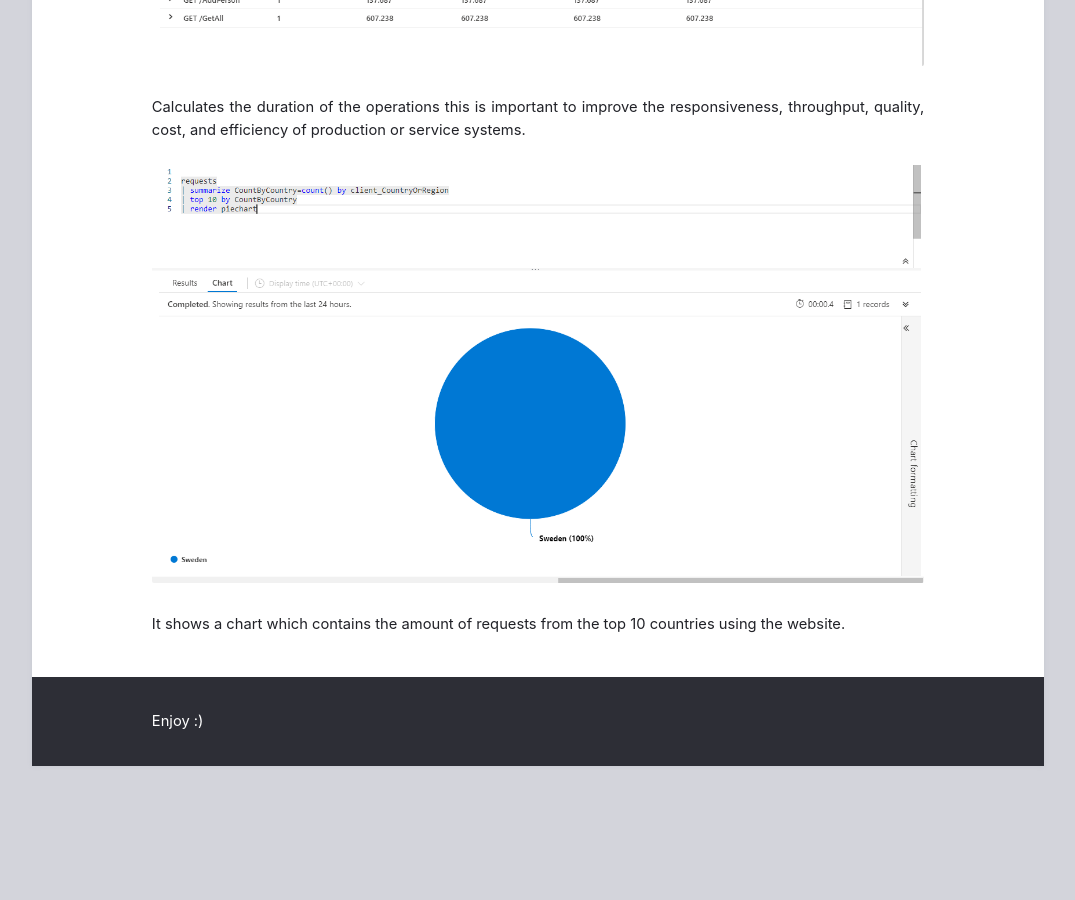
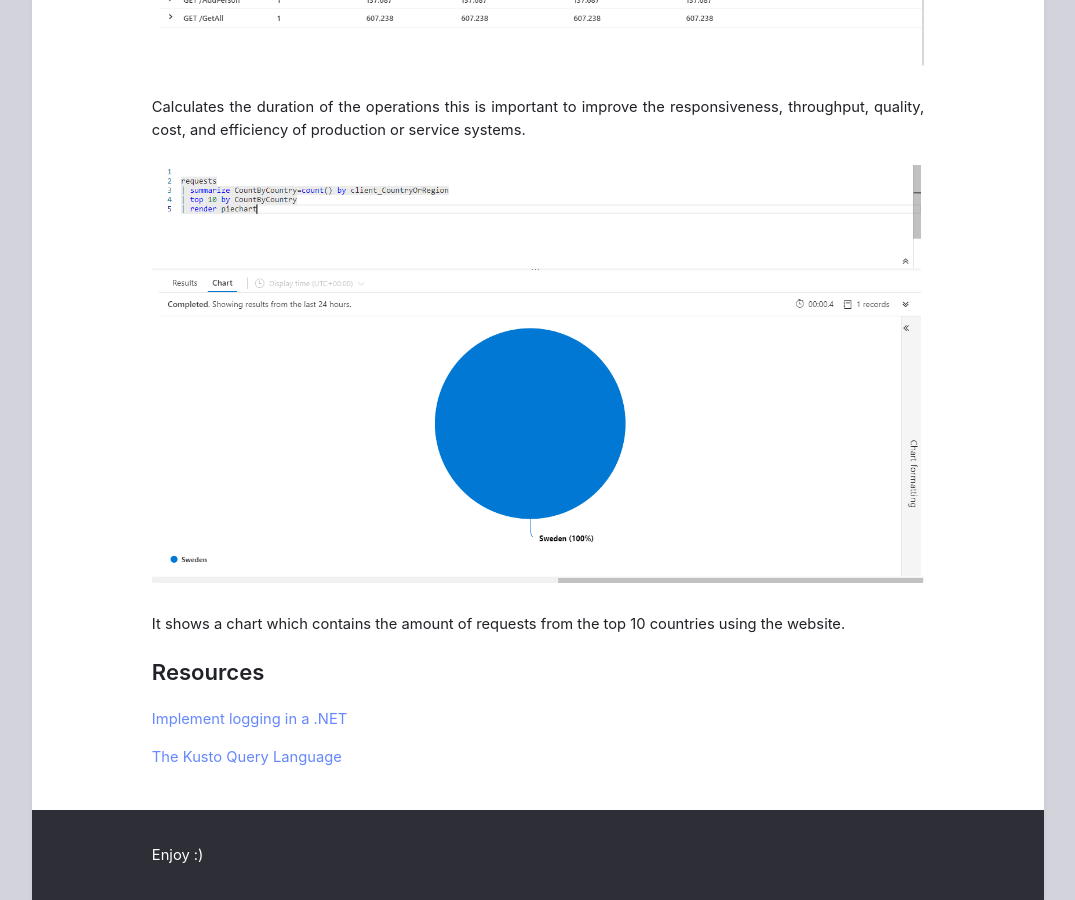
Before and after one commit to ItsAnass/ItsAnass.github.io, a Jekyll site: the page built from _posts/2021-10-05-Monitoring-of-cloud-applications.md, in a window 1280 px wide and 900 px high, scrolled down 1514 px. Shown: the whole window, without its empty margins (102-1177 px from the left). Built offline with Jekyll 4.4.1, drawn with Linux system fonts in a browser that asks for light colours; before the commit the page ends 2280 px from its top, so only the background shows below that.

Commit message:
Update 2021-10-05-Monitoring-of-cloud-applications.md

```diff
--- a/_posts/2021-10-05-Monitoring-of-cloud-applications.md
+++ b/_posts/2021-10-05-Monitoring-of-cloud-applications.md
@@ -44,3 +44,10 @@ Calculates the duration of the operations this is important to improve the respo
 ![JSFile](https://github.com/ItsAnass/ItsAnass.github.io/blob/main/assets/Images/Logging/Screenshot%202021-10-05%20183554.png?raw=true)
 
 It shows a chart which contains the amount of requests from the top 10 countries using the website.
+
+
+## Resources
+
+[Implement logging in a .NET](https://docs.microsoft.com/en-us/learn/modules/aspnet-logging/)
+
+[The Kusto Query Language](https://azure-training.com/azure-data-science/the-kusto-query-language/)
```
